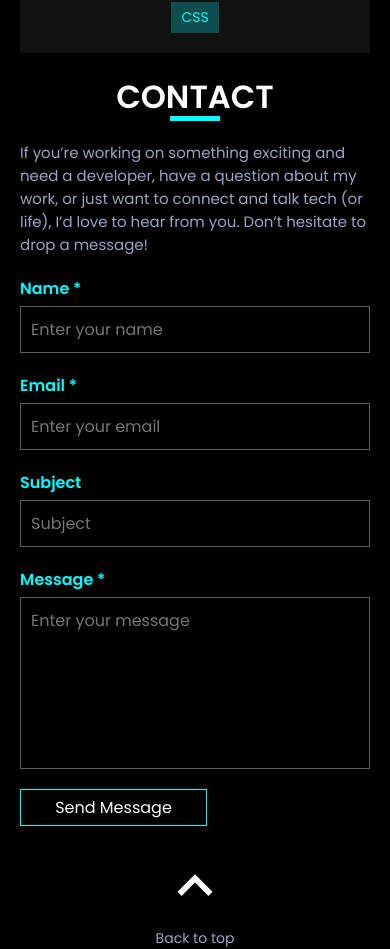
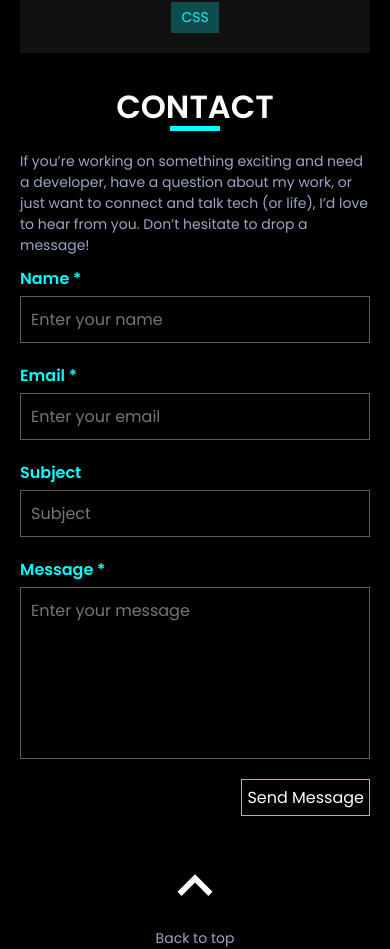
Before and after one commit to kevincas01/portfolio, a React (Create React App) app: page / in a window 390 px wide. Shown: the part 7534-8483 px from the top of the page. Built offline with nearby package versions, Linux system fonts and the light colour scheme; the HTML template or start-up script is replaced by a standard one.

Commit message:
contact page styles change

```diff
--- a/src/Styles/contact.css
+++ b/src/Styles/contact.css
@@ -1,68 +1,25 @@
-.contact{
+.contact-form {
   display: flex;
   flex-direction: column;
-    gap:20px;
-    width: 50%;
-    margin: auto;
-    padding: 0px 20px;
-    box-sizing: border-box;
+  gap: 20px;
+  flex-grow: 1;
 }
 
-.contact-header{
+.contact-input {
   display: flex;
   flex-direction: column;
-    align-items: center;
+  gap: 5px;
+  flex-grow: 1;
 }
 
-.contact-header p{
-    font-size: 15px;
-}
-.contact-form{
-    display: flex;
-    flex-direction: column;
-    gap:20px;
-}
-
-
-.contact-input{
-    display: flex;
-    flex-direction: column;
-    gap:5px
-}
-label{
-    width: fit-content;
-    font-weight: bold;
-    color:var(--main-color);
-}
-input, textarea{
-    all:unset;
-
-    border:1px solid rgb(93, 93, 93);
-
-
-    color:white;
-    text-align: left;
-    padding:10px;
-
-}
-input::placeholder {
-    text-align: left;
-}
-
-textarea{
-    min-height: 150px;
-}
-
-
-form button{
-    width: 50%;
-}
-.contact-button{
+.contact-button {
+ margin-left: auto;
   text-align: center;
 }
 
 @media screen and (max-width: 768px) {
-    .contact{
-     width: 100%;
+  .contact {
+    flex-direction: column;
+    gap: 10px;
   }
 }
```
Lines whose indentation alone changed are shown as unchanged.
